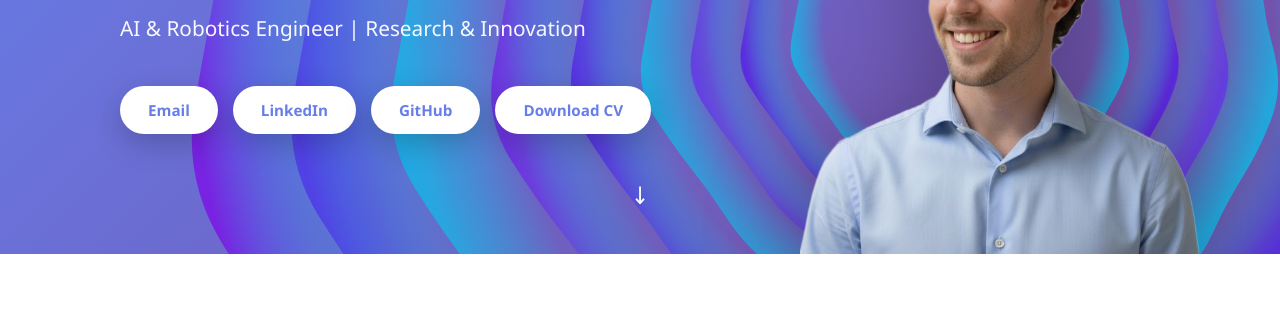
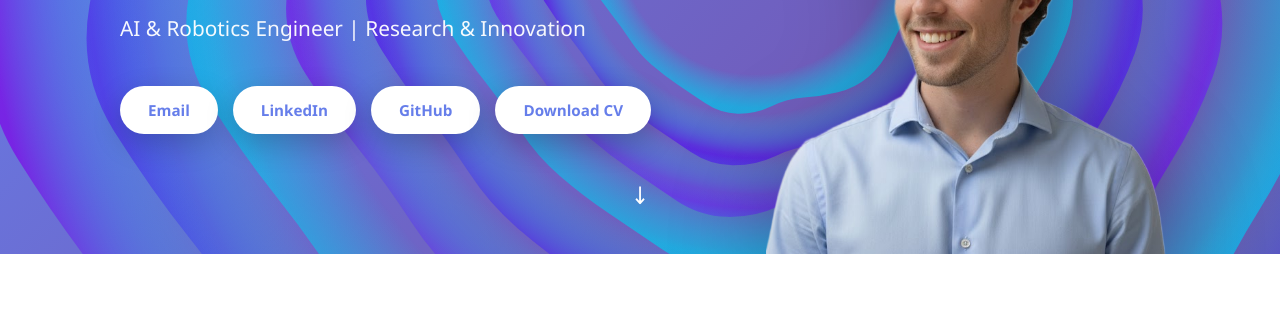
Before and after one commit to davidGasser/davidGasser.github.io, a plain HTML site: page index.html in a window 1280 px wide. Shown: the part 226-537 px from the top of the page. Drawn offline with Linux system fonts and the light colour scheme; animation ran at ten frames a second.

Commit message:
fixed line break behavior and hero behavior for different aspect ratios.

```diff
--- a/blobs.js
+++ b/blobs.js
@@ -4,10 +4,15 @@ const ctx = canvas.getContext('2d');
 let width = canvas.width = window.innerWidth;
 let height = canvas.height = canvas.getBoundingClientRect().height;
 
-let center = {
-    x: 3* width / 4,
-    y:  52* height/ 100
-};
+const profileImage = document.querySelector('.profile-image');
+let center = { x: 0, y: 0 };
+
+function updateCenter() {
+    if (!profileImage) return;
+    const rect = profileImage.getBoundingClientRect();
+    center.x = rect.left + rect.width / 2;
+    center.y = rect.top + rect.height / 2 - 90;
+}
 
 // Perlin Noise generator
 const perlin = {
@@ -145,7 +150,10 @@ function animate() {
 window.addEventListener('resize', () => {
     width = canvas.width = window.innerWidth;
     height = canvas.height = canvas.getBoundingClientRect().height;
+    updateCenter();
     perlin.seed(); // Re-seed noise on resize
 });
 
+window.addEventListener('load', updateCenter);
+
 animate();
--- a/index.html
+++ b/index.html
@@ -31,8 +31,7 @@
         /* Hero Section */
         .hero {
             height: 60vh;
-            width: 100vw;
-            min-width: 1200px; /* Added to prevent layout breaking */
+
             display: flex;
             align-items: flex-end;
             justify-content: space-between;
@@ -58,7 +57,6 @@
             flex: 2;
             color: white;
             z-index: 2;
-            max-width: 50vw;
             display: flex;
             flex-direction: column;
             justify-content: flex-end;
@@ -70,6 +68,7 @@
             margin-bottom: 20px;
             font-weight: 700;
             letter-spacing: -2px;
+            white-space: nowrap;
         }
 
         .hero-left p {
@@ -77,6 +76,7 @@
             margin-bottom: 40px;
             opacity: 0.95;
             font-weight: 300;
+            white-space: nowrap;
         }
 
         .hero-links {
@@ -102,7 +102,6 @@
         /* Right Side - Image */
         .hero-right {
             flex: 2;
-            min-width: 600px; /* Added to prevent layout breaking */
             display: flex;
             align-items: flex-end;
             justify-content: center;
@@ -179,7 +178,6 @@
         /* Education */
         .education-grid {
             display: grid;
-            min-width: 1200px; /* Added to prevent layout breaking */
             grid-template-columns: repeat(auto-fit, minmax(350px, 1fr));
             gap: 30px;
             margin-top: 50px;
```
